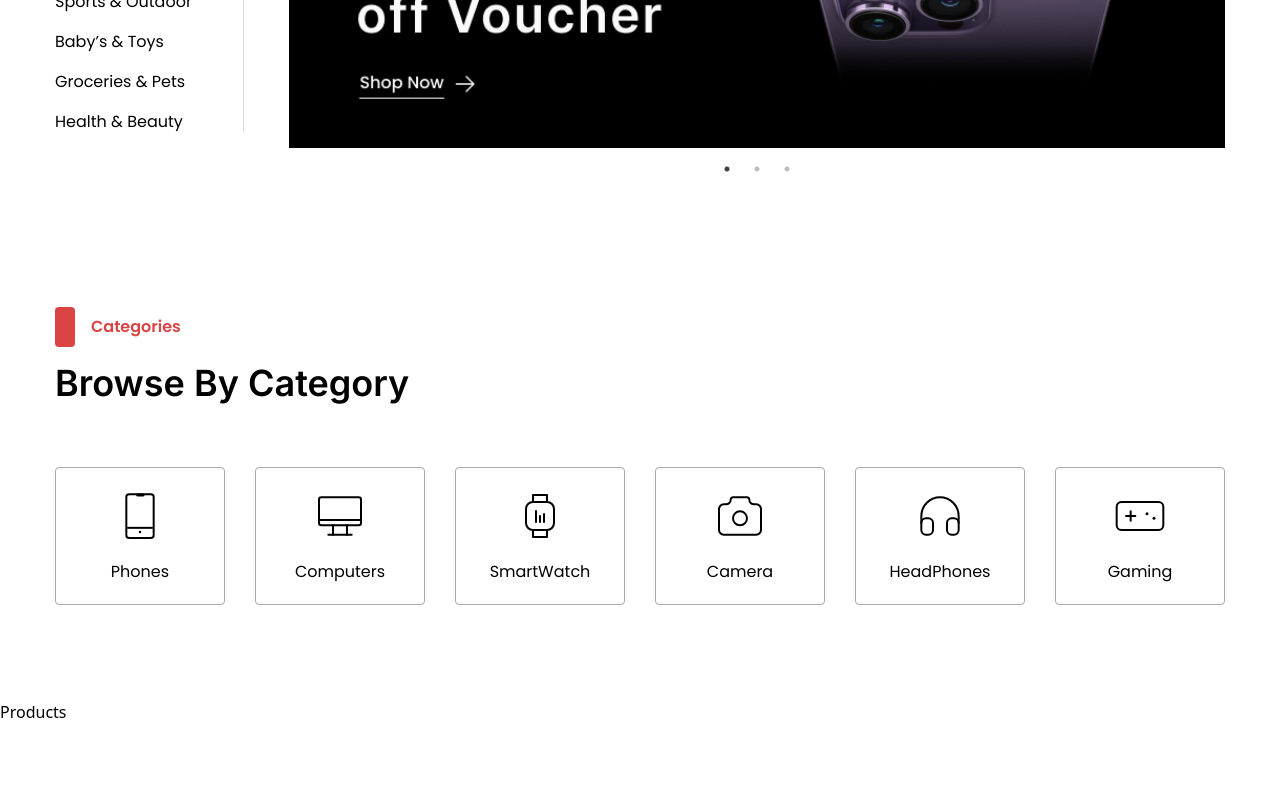
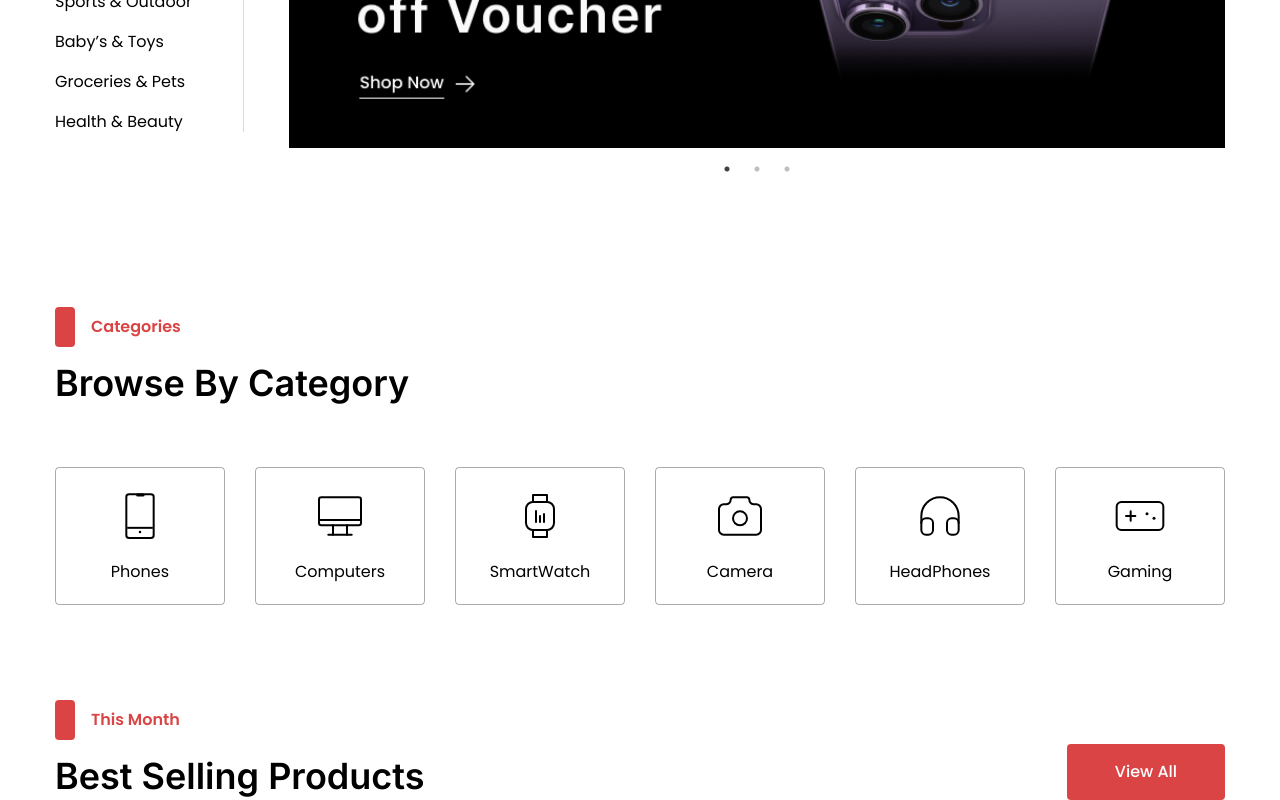
Before and after one commit to nayebislam/Ecommerce, a React (Vite) app: page / in a window 1280 px wide. Shown: the part 403-1203 px from the top of the page. Before the commit the page ends 1127 px from the top, so only its background shows below. Built offline with nearby package versions, Linux system fonts and the light colour scheme.

Commit message:
Products top part complete

```diff
--- a/src/components/Products/Products.jsx
+++ b/src/components/Products/Products.jsx
@@ -1,9 +1,26 @@
-import React from 'react'
+import React from "react";
+import Containar from "../../layout/Containar";
+import MainHeading from "../../layout/MainHeading";
+import SubHeading from "../../layout/SubHeading";
 
 const Products = () => {
   return (
-    <div>Products</div>
-  )
-}
+    <section>
+      <Containar>
+        <div className="flex items-end justify-between">
+          <div>
+            <MainHeading>This Month</MainHeading>
+            <SubHeading>Best Selling Products</SubHeading>
+          </div>
+          <div>
+            <button className="py-4 px-12 font-primary font-medium leading-6 bg-primary text-white rounded">
+              View All
+            </button>
+          </div>
+        </div>
+      </Containar>
+    </section>
+  );
+};
 
-export default Products
+export default Products;
```
